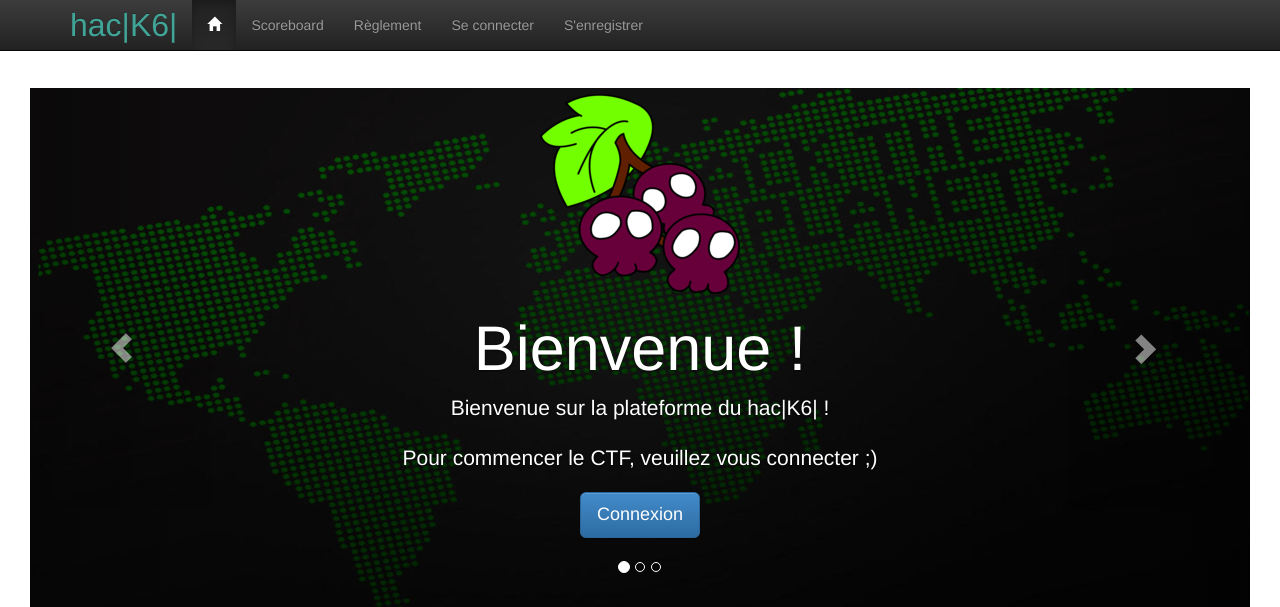
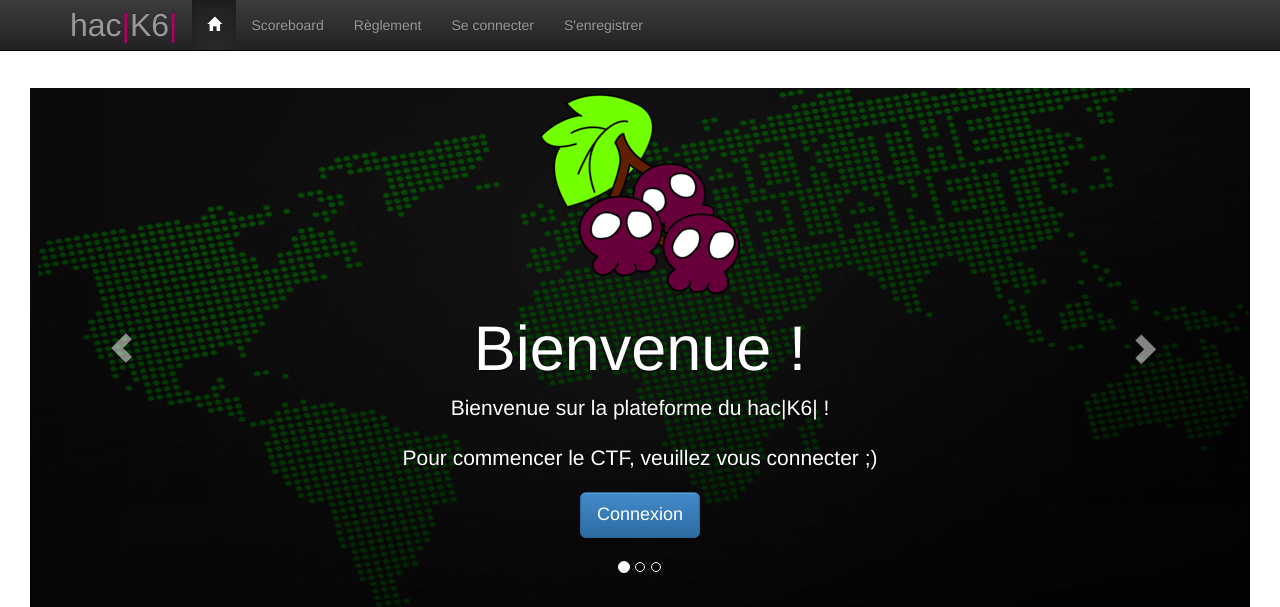
Before and after one commit to Crypt0-M3lon/k6, a Django app: page / in a window 1280 px wide. Shown: the top 607 px of the page. Run offline with Django 3.2, Linux system fonts and the light colour scheme; some libraries are stand-ins or nearby versions.

Commit message:
Logo fixed

```diff
--- a/site_ctf/templates/base.html
+++ b/site_ctf/templates/base.html
@@ -41,7 +41,7 @@
         <span class="sr-only">Toggle navigation</span>
       </button>
 
-      <a class="navbar-brand" href="{% url 'accueil' %}"><font size="6" color="#40A497">hac|K6|</font></a>
+      <a class="navbar-brand" href="{% url 'accueil' %}"><font size="6">hac<font color="#b40065">|</font>K6<font color="#b40065">|</font></font></a>
     </div>
 
     {% block nav %}
```
